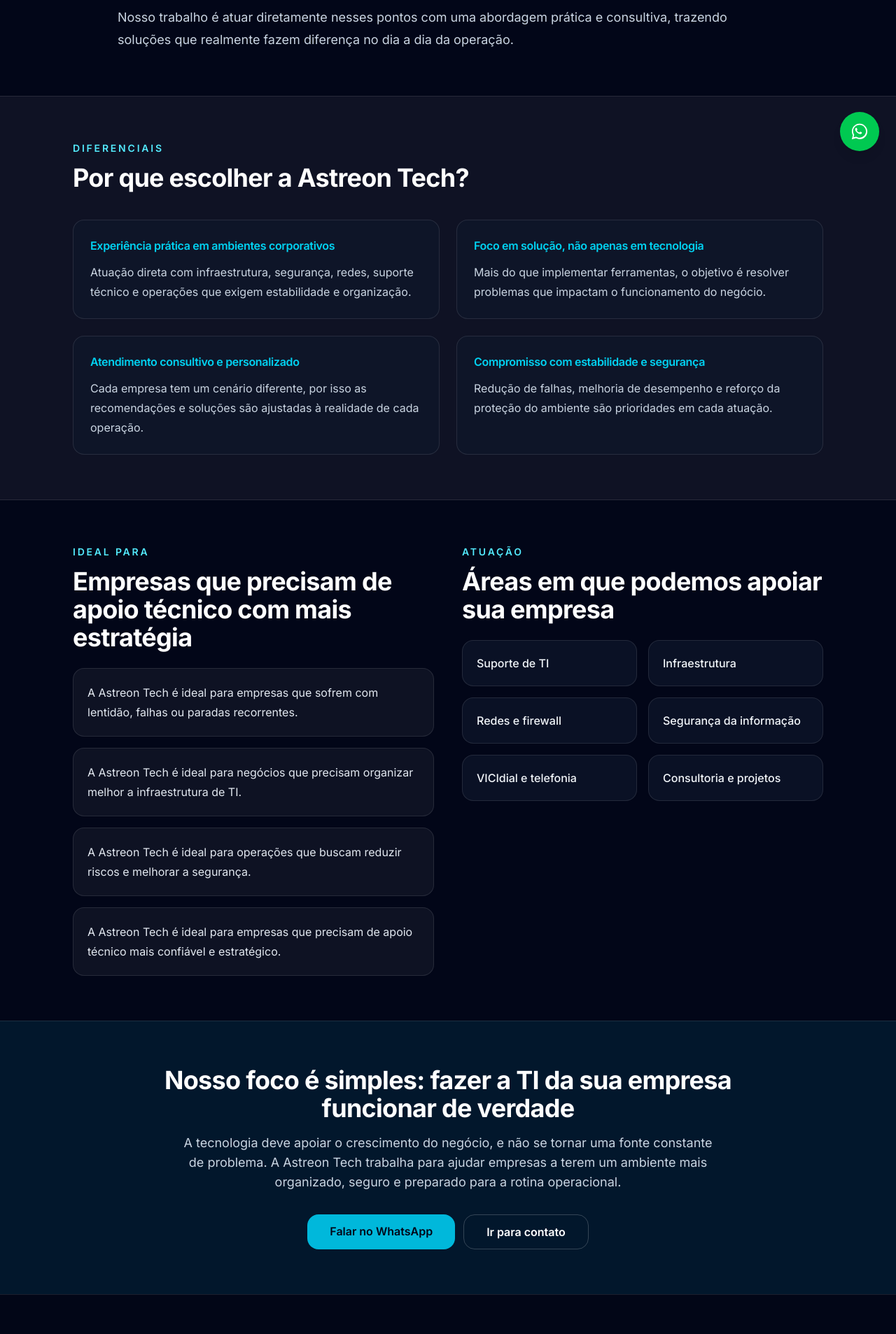
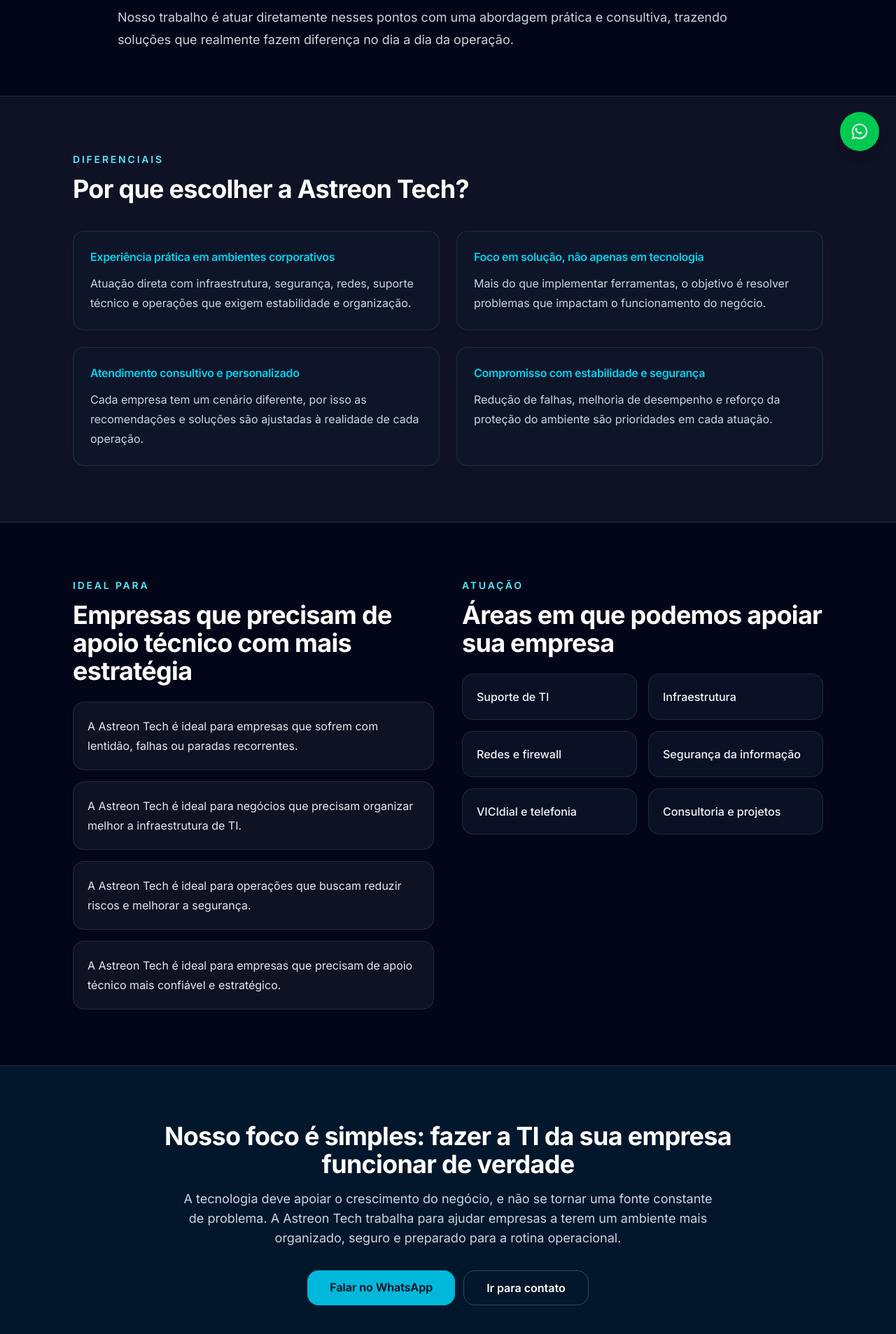
Before and after one commit to Tafhareo/astreon-tech-site, a Next.js app: page /sobre in a window 1280 px wide. Shown: the part 560-2467 px from the top of the page at 70% size. Built offline with nearby package versions, Linux system fonts and the light colour scheme.

Commit message:
Refina pagina sobre com melhor responsividade e alinhamento

```diff
--- a/app/sobre/page.tsx
+++ b/app/sobre/page.tsx
@@ -79,7 +79,7 @@
       </section>
 
       <section className="border-y border-white/10 bg-white/5">
-        <div className="mx-auto max-w-6xl px-5 py-14 sm:px-6 md:px-10 md:py-16">
+        <div className="mx-auto max-w-6xl px-5 py-16 sm:px-6 md:px-10 md:py-20">
           <div className="max-w-3xl">
             <p className="text-sm font-semibold uppercase tracking-[0.2em] text-cyan-300">
               Diferenciais
@@ -93,9 +93,11 @@
             {highlights.map((item) => (
               <div
                 key={item.title}
-                className="rounded-2xl border border-white/10 bg-slate-900/70 p-6"
+                className="flex h-full flex-col rounded-2xl border border-white/10 bg-slate-900/70 p-6"
               >
-                <h3 className="font-semibold text-cyan-400">{item.title}</h3>
+                <h3 className="font-semibold text-cyan-400">
+                  {item.title}
+                </h3>
                 <p className="mt-3 text-sm leading-7 text-slate-300 sm:text-base">
                   {item.description}
                 </p>
@@ -105,7 +107,7 @@
         </div>
       </section>
 
-      <section className="mx-auto max-w-6xl px-5 py-14 sm:px-6 md:px-10 md:py-16">
+      <section className="mx-auto max-w-6xl px-5 py-16 sm:px-6 md:px-10 md:py-20">
         <div className="grid gap-10 lg:grid-cols-2 lg:items-start">
           <div>
             <p className="text-sm font-semibold uppercase tracking-[0.2em] text-cyan-300">
@@ -152,7 +154,7 @@
       </section>
 
       <section className="border-t border-white/10 bg-cyan-500/10">
-        <div className="mx-auto max-w-5xl px-5 py-14 text-center sm:px-6 md:px-10 md:py-16">
+        <div className="mx-auto max-w-5xl px-5 py-16 text-center sm:px-6 md:px-10 md:py-20">
           <h2 className="text-2xl font-bold sm:text-3xl md:text-4xl">
             Nosso foco é simples: fazer a TI da sua empresa funcionar de verdade
           </h2>
@@ -164,7 +166,7 @@
             para a rotina operacional.
           </p>
 
-          <div className="mt-8 flex flex-col gap-3 sm:flex-row sm:justify-center">
+          <div className="mt-8 flex flex-col gap-3 sm:flex-row sm:flex-wrap sm:justify-center">
             <a
               href={whatsappLink}
               target="_blank"
```
